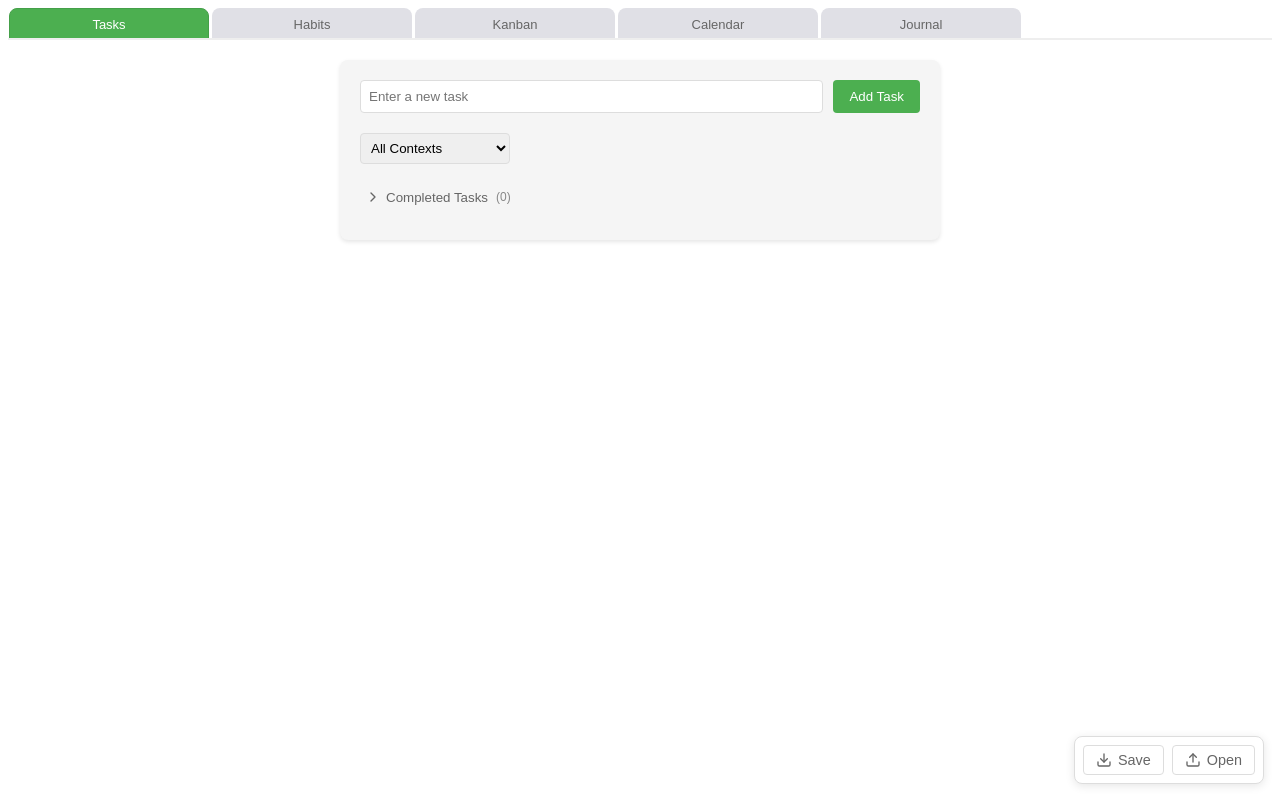
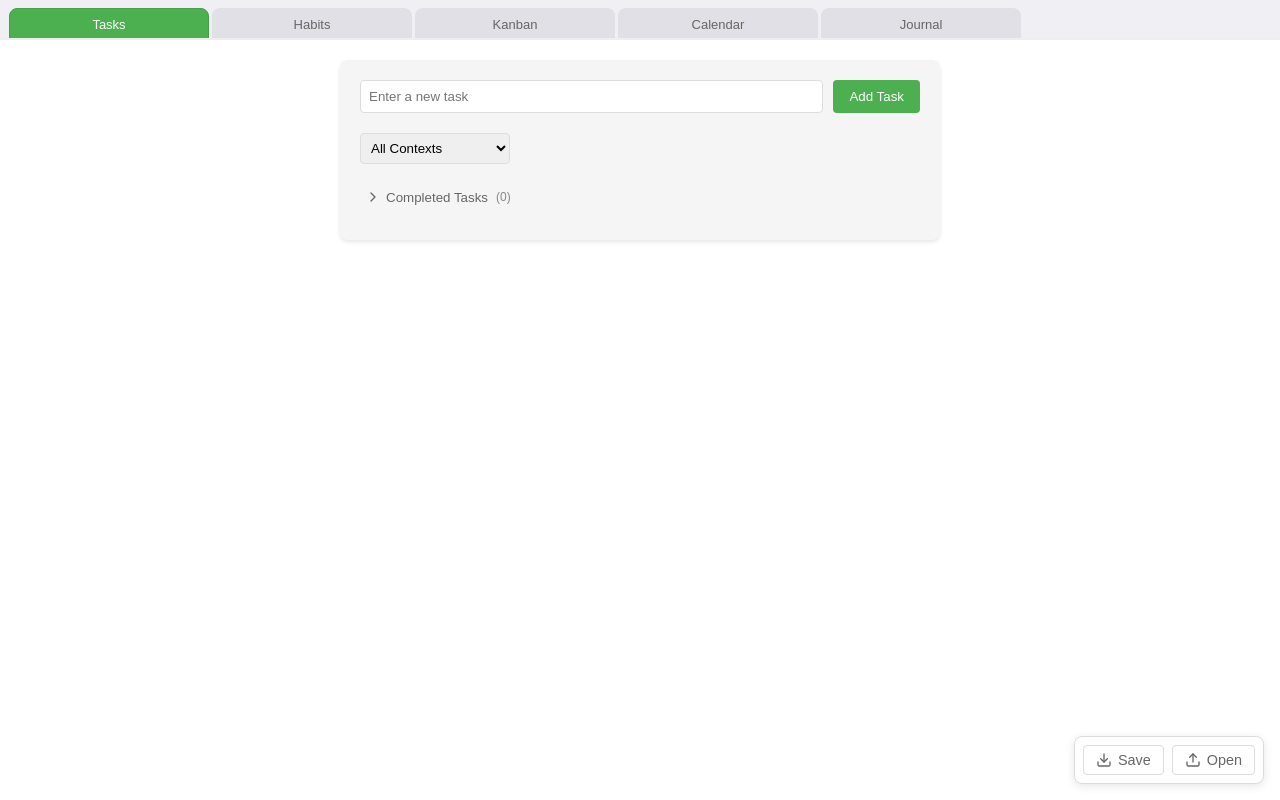
Before and after one commit to dogriffiths/todoyou, a website: page docs/index.html in a window 1280 px wide. Drawn offline with nearby package versions, Linux system fonts and the light colour scheme.

Commit message:
fix: Minor tabs change

```diff
--- a/docs/index.html
+++ b/docs/index.html
@@ -14,10 +14,10 @@
     <style>
         body {
             font-family:Arial,sans-serif;
-            /*padding-left:20px;*/
-            /*padding-right:20px;*/
             margin-top: 0;
             padding-top: 0;
+            margin-left: 0;
+            margin-right: 0;
             position:relative;
             overscroll-behavior: none
         }
@@ -328,8 +328,6 @@
             border-bottom: 1px solid #ccc;
             display: flex;
             width: 100vw;
-            padding-left: 0;
-            padding-right: 0;
             height: 40px;
             box-sizing: border-box;
             gap: 2px;
@@ -1031,7 +1029,6 @@
             position: sticky;
             top: 0;
             z-index: 100;
-            background: #fff;
             border-bottom: 2px solid #eee;
             display: flex;
             margin-bottom: 20px;
@@ -1041,7 +1038,10 @@
             -webkit-overflow-scrolling: touch;
             scrollbar-width: none;
             -ms-overflow-style: none;
-            padding: 8px 0px; /* Add horizontal padding to match body padding */
+            /*padding: 8px 0px; !* Add horizontal padding to match body padding *!*/
+            padding-bottom: 0;
+            padding-left: 8px;
+            padding-top: 8px;
             box-sizing: border-box;
         }
 
```
